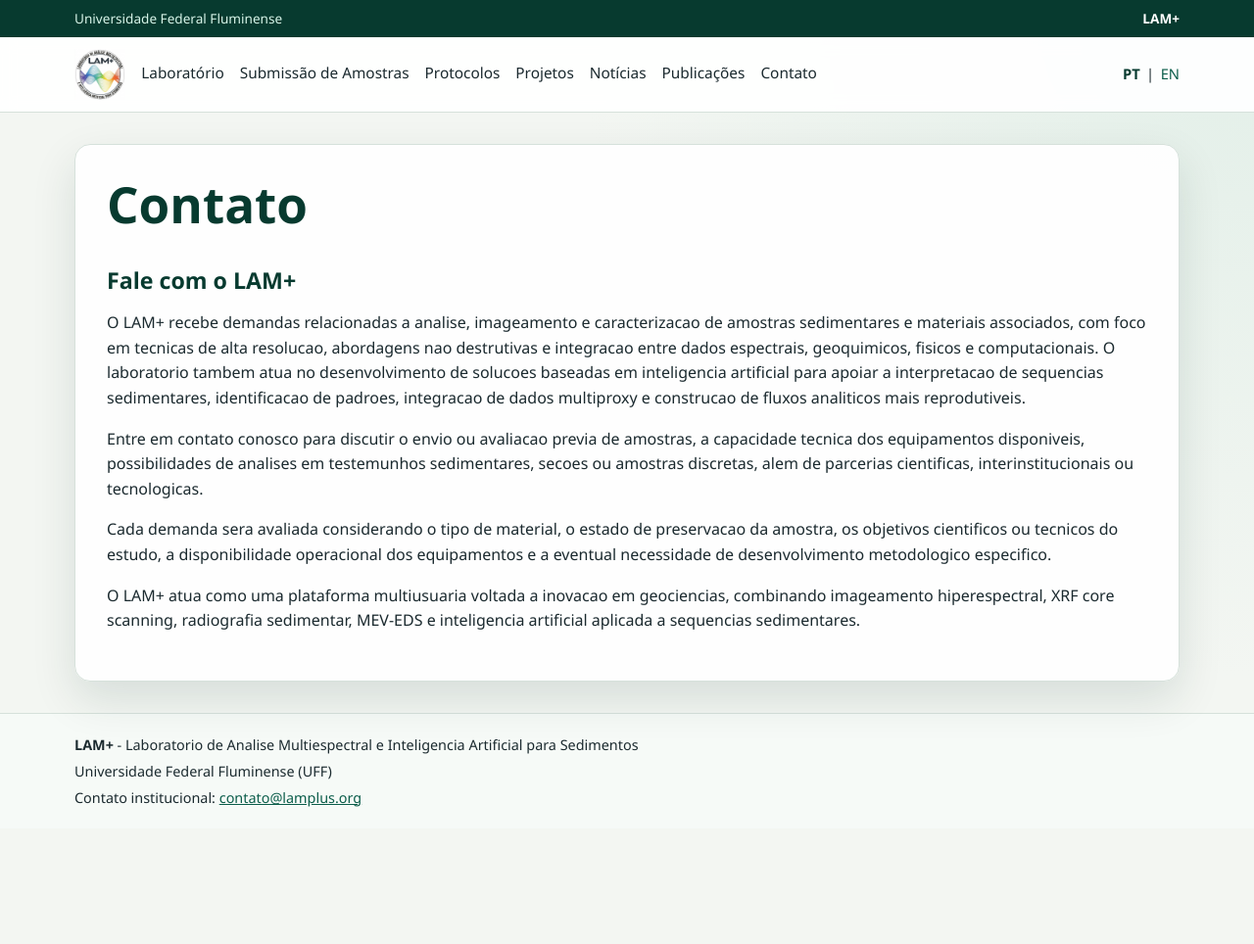
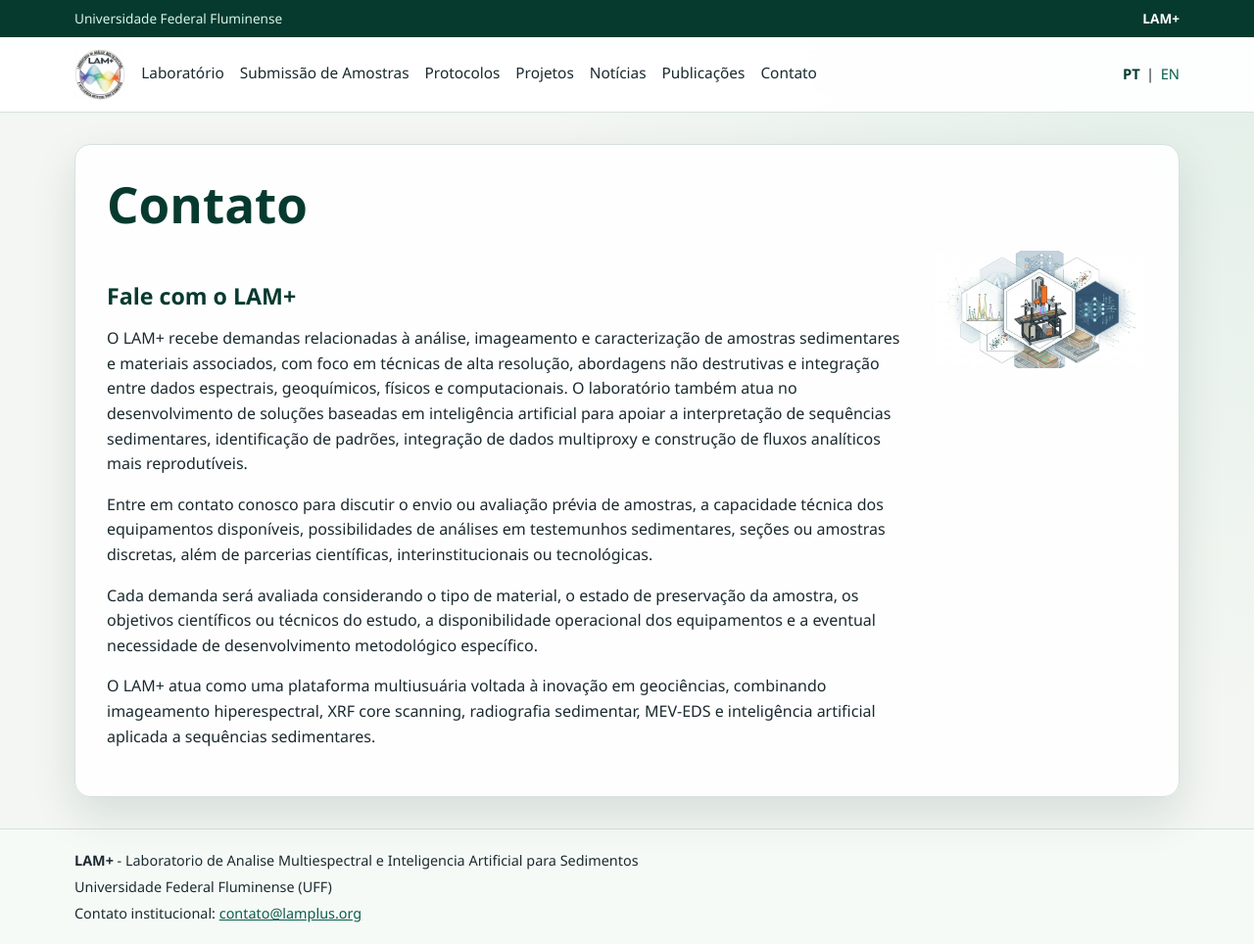
Before and after one commit to lam-plus/lam-plus2.github.io, a Jekyll site: the page built from _pages/pt/contato/index.md, in a window 1280 px wide and 964 px high. Shown: the whole window at 98% size. Built offline with Jekyll 4.4.1, drawn with Linux system fonts in a browser that asks for light colours.

Commit message:
Enhance contact page layout and content for improved user engagement; add new contact image

```diff
--- a/_pages/pt/contato/index.md
+++ b/_pages/pt/contato/index.md
@@ -9,12 +9,53 @@ alt_lang: /en/contact/
 <section class="page-shell">
 	<h1>Contato</h1>
 
-	<h2>Fale com o LAM+</h2>
-	<p>O LAM+ recebe demandas relacionadas a analise, imageamento e caracterizacao de amostras sedimentares e materiais associados, com foco em tecnicas de alta resolucao, abordagens nao destrutivas e integracao entre dados espectrais, geoquimicos, fisicos e computacionais. O laboratorio tambem atua no desenvolvimento de solucoes baseadas em inteligencia artificial para apoiar a interpretacao de sequencias sedimentares, identificacao de padroes, integracao de dados multiproxy e construcao de fluxos analiticos mais reprodutiveis.</p>
+	<div class="contact-layout">
+		<div class="contact-text">
+			<h2>Fale com o LAM+</h2>
+			<p>O LAM+ recebe demandas relacionadas à análise, imageamento e caracterização de amostras sedimentares e materiais associados, com foco em técnicas de alta resolução, abordagens não destrutivas e integração entre dados espectrais, geoquímicos, físicos e computacionais. O laboratório também atua no desenvolvimento de soluções baseadas em inteligência artificial para apoiar a interpretação de sequências sedimentares, identificação de padrões, integração de dados multiproxy e construção de fluxos analíticos mais reprodutíveis.</p>
 
-	<p>Entre em contato conosco para discutir o envio ou avaliacao previa de amostras, a capacidade tecnica dos equipamentos disponiveis, possibilidades de analises em testemunhos sedimentares, secoes ou amostras discretas, alem de parcerias cientificas, interinstitucionais ou tecnologicas.</p>
+			<p>Entre em contato conosco para discutir o envio ou avaliação prévia de amostras, a capacidade técnica dos equipamentos disponíveis, possibilidades de análises em testemunhos sedimentares, seções ou amostras discretas, além de parcerias científicas, interinstitucionais ou tecnológicas.</p>
 
-	<p>Cada demanda sera avaliada considerando o tipo de material, o estado de preservacao da amostra, os objetivos cientificos ou tecnicos do estudo, a disponibilidade operacional dos equipamentos e a eventual necessidade de desenvolvimento metodologico especifico.</p>
+			<p>Cada demanda será avaliada considerando o tipo de material, o estado de preservação da amostra, os objetivos científicos ou técnicos do estudo, a disponibilidade operacional dos equipamentos e a eventual necessidade de desenvolvimento metodológico específico.</p>
 
-	<p>O LAM+ atua como uma plataforma multiusuaria voltada a inovacao em geociencias, combinando imageamento hiperespectral, XRF core scanning, radiografia sedimentar, MEV-EDS e inteligencia artificial aplicada a sequencias sedimentares.</p>
+			<p>O LAM+ atua como uma plataforma multiusuária voltada à inovação em geociências, combinando imageamento hiperespectral, XRF core scanning, radiografia sedimentar, MEV-EDS e inteligência artificial aplicada a sequências sedimentares.</p>
+		</div>
+		<div class="contact-image">
+			<img src="{{ site.baseurl }}/assets/img/hero/hero-combo-contact.png" alt="LAM+ contact" />
+		</div>
+	</div>
 </section>
+
+<style>
+.contact-layout {
+	display: flex;
+	gap: 2rem;
+	align-items: flex-start;
+}
+.contact-text {
+	flex: 1 1 0;
+	min-width: 0;
+}
+.contact-image {
+	flex: 0 0 auto;
+	display: flex;
+	align-items: flex-start;
+	padding-top: 0.25rem;
+}
+.contact-image img {
+	width: 220px;
+	max-width: 100%;
+	height: auto;
+	display: block;
+	border-radius: 6px;
+}
+@media (max-width: 640px) {
+	.contact-layout {
+		flex-direction: column;
+	}
+	.contact-image img {
+		width: 100%;
+		max-width: 320px;
+	}
+}
+</style>
```
Also changed, not shown: assets/img/hero/hero-combo-contact.png (added).
